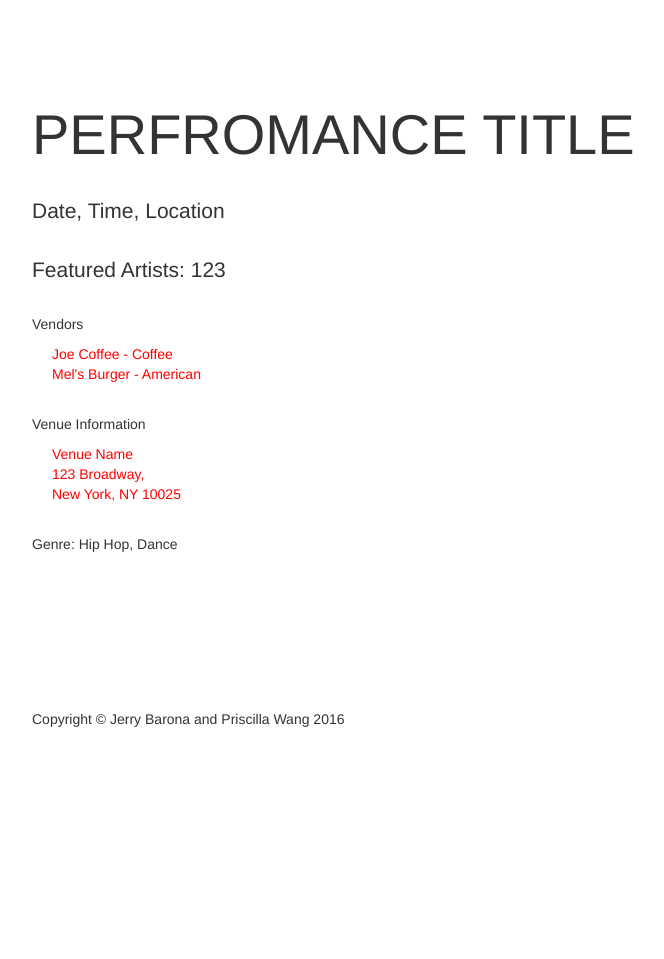
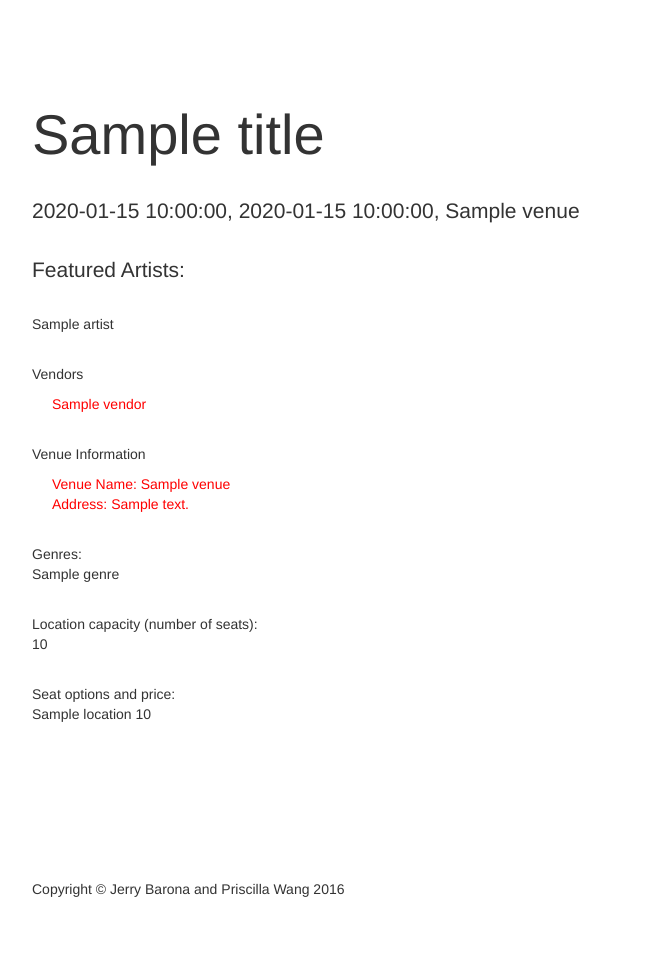
Before and after one commit to pyw2102/database-project, a Flask app: template webserver/templates/event.html in a window 1280 px wide. Shown: the part 51-1010 px from the top of the page, without its empty margins (38-702 px from the left). Before the commit the page ends 778 px from the top, so only its background shows below. Run offline with Flask 2, Linux system fonts and the light colour scheme; the template is opened without the code that fills it: most values are stand-ins (such as "Sample title", 1, 10 or a date in 2020); parts of the project's set-up code (start-up, migrations or seed data) failed here and were passed over; some libraries are stand-ins or nearby versions.

Commit message:
Each query result is now a link to an event page

```diff
--- a/webserver/server.py
+++ b/webserver/server.py
@@ -18,7 +18,8 @@ Read about it online.
 import os
 from sqlalchemy import *
 from sqlalchemy.pool import NullPool
-from flask import Flask, request, render_template, g, redirect, Response
+from flask import Flask, request, render_template, g, redirect, Response, url_for
+from datetime import datetime
 
 tmpl_dir = os.path.join(os.path.dirname(os.path.abspath(__file__)), 'templates')
 app = Flask(__name__, template_folder=tmpl_dir)
@@ -44,7 +45,7 @@ engine = create_engine(DATABASEURI)
 #
 # The following sqlite3 commands may be useful:
 #
-#     .tables               -- will list the tables in the database
+#     tables               -- will list the tables in the database
 #     .schema <tablename>   -- print CREATE TABLE statement for table
 #
 
@@ -157,23 +158,65 @@ def index():
 # notice that the functio name is event() rather than index()
 # the functions for each app.route needs to have different names
 #
-@app.route('/event')
-def event():
-  return render_template("event.html")
+@app.route('/anotherfile')
+def anotherfile():
+  return render_template("anotherfile.html")
 
 @app.route('/<showid>')
-def showinfo(showid):
+def event(showid):
+  showinfo = {}
   cmd = 'SELECT show_title FROM show_hosted_at WHERE show_id = :showid';
   c_title = g.conn.execute(text(cmd), showid=showid)
+  title = c_title.first()[0]
+  c_title.close()
 
   cmd = 'SELECT show_date FROM show_hosted_at WHERE show_id = :showid';
   c_date = g.conn.execute(text(cmd), showid=showid)
+  #dx = datetime.strptime(c_date.first()[0], '%Y-%m-%d')
+  dx = c_date.first()[0]
+  date = dx.strftime('%B %d, %Y')
+  c_date.close()
 
   cmd = 'SELECT show_time FROM show_hosted_at WHERE show_id = :showid';
   c_time = g.conn.execute(text(cmd), showid=showid)
+  time = c_time.first()[0]
+  c_time.close()
 
-  cmd = 'SELECT show_venue FROM show_hosted_at WHERE show_id = :showid';
+  cmd = 'SELECT venue_name FROM show_hosted_at WHERE show_id = :showid';
   c_venue = g.conn.execute(text(cmd), showid=showid)
+  venue = c_venue.first()[0]
+  c_venue.close()
+
+  cmd = """SELECT V.address
+           FROM show_hosted_at S, venue V
+           WHERE S.venue_name = V.venue_name
+                 AND S.show_id = :showid""";
+  c_address = g.conn.execute(text(cmd), showid=showid)
+  address = c_address.first()[0]
+  c_address.close()
+
+  cmd = """SELECT V.capacity
+           FROM show_hosted_at S, venue V
+           WHERE S.venue_name = V.venue_name
+                 AND S.show_id = :showid""";
+  c_capacity = g.conn.execute(text(cmd), showid=showid)
+  capacity = c_capacity.first()[0]
+  print capacity
+  c_capacity.close()
+
+  cmd = """
+        SELECT O.location_name, O.price
+        FROM have H, show_hosted_at S, seat_option O
+        WHERE S.venue_name = H.venue_name
+              AND H.location_name = O.location_name
+              AND H.seat_id = O.seat_id
+              AND S.show_id = :showid""";
+  c_location_price = g.conn.execute(text(cmd), showid=showid)
+  location_price = []
+  for row in c_location_price:
+    rd = {'location': row[0], 'price': row[1]}
+    location_price.append(rd)
+  c_location_price.close()
 
   cmd = """
         SELECT X.perf_title, A.artist_name
@@ -184,19 +227,42 @@ def showinfo(showid):
              artist as A
         WHERE X.artist_id = A.artist_id""";
   c_perf_artist = g.conn.execute(text(cmd), showid=showid)
+  perf_artist = []
+  for row in c_perf_artist:
+    rd = {'perf': row[0], 'artist': row[1]}
+    perf_artist.append(rd)
+  c_perf_artist.close()
 
   cmd = 'SELECT vendor_name FROM sell WHERE show_id = :showid';
   c_vendor = g.conn.execute(text(cmd), showid=showid)
+  vendor = []
+  for row in c_vendor.fetchall():
+    vendor.append(row[0])
+  c_vendor.close()
+  print vendor
 
   cmd = """
-        SELECT X.perf_title, A.artist_name
-        FROM (SELECT P.perf_title, P.artist_id
-              FROM show_hosted_at S, performance P
-              WHERE S.show_id = P.show_id
-                    AND S.show_id = :showid) AS X,
-             artist as A
-        WHERE X.artist_id = A.artist_id""";
-  c_perf_artist = g.conn.execute(text(cmd), showid=showid)
+        SELECT DISTINCT M.genre_type
+        FROM performance P, performs_music_of M
+        WHERE P.artist_id = M.artist_id
+              AND P.show_id = :showid""";
+  c_genre = g.conn.execute(text(cmd), showid=showid)
+  genre = []
+  for row in c_genre.fetchall():
+    genre.append(row[0])
+  c_genre.close()
+
+  return render_template('event.html',
+                          title=title,
+                          date=date,
+                          time=time,
+                          venue=venue,
+                          address=address,
+                          capacity=capacity,
+                          location_price=location_price,
+                          perf_artist=perf_artist,
+                          vendor=vendor,
+                          genre=genre)
 
 # Example of adding new data to the database
 @app.route('/add', methods=['POST'])
@@ -209,7 +275,7 @@ def add():
 
 @app.route('/', methods=["post", "get"])
 def display_name():
-  name = request.form['a_name']
+  name = request.form['a_name'].lower()
   begin_date_time = request.form['begin_date_time']
   end_date_time = request.form['end_date_time']
   print name
@@ -280,9 +346,9 @@ def display_name():
 
   cursor = g.conn.execute(text(cmd), n2=n1, d1=begin_date_time, d2=end_date_time)
   query_names = []
-  for result in cursor:
-    # print result
-    query_names.append(result)  # can also be accessed using result[0]
+  for row in cursor:
+    rd = {'showid': row[0], 'showtitle': row[1], 'showdate': row[2]}
+    query_names.append(rd)  # can also be accessed using result[0]
   cursor.close()
   context = dict(query_data = query_names, x=begin_date_time, y=end_date_time)
   return render_template("index.html", **context)
--- a/webserver/templates/event.html
+++ b/webserver/templates/event.html
@@ -61,23 +61,39 @@
         <div class="container">
             <div class="row">
                 <div class="col-lg-12">
-                    <h1 class="section-heading">PERFROMANCE TITLE</h1>
-                    <p class="lead section-lead">Date, Time, Location</p>
-                    <p class="lead section-lead">Featured Artists: 123</p>
+                    <h1 class="section-heading">{{title}}</h1>
+                    <p class="lead section-lead">{{date}}, {{time}}, {{venue}}</p>
+                    <p class="lead section-lead">Featured Artists:</p>
+{% for n in perf_artist %}
+{{ n.artist}}<br>
+{% endfor %}
                     <div class="section-lead">
                     	<p>Vendors</p>
                     	<p class="section-venue-info">
-                    		Joe Coffee - Coffee<br>
-                    	Mel's Burger - American</p>
+                           {% for n in vendor %}
+                             {{ n  }}<br>
+                           {% endfor %}</p>
                     </div>
                     <div class="section-lead">
                     	<p>Venue Information </p>
                     	<p class="section-venue-info">
-                    		Venue Name <br>
-                    		123 Broadway, <br>
-                    		New York, NY 10025</p>
+                    		Venue Name: {{venue}} <br>
+                    		Address: {{address}} <br></p>
                     </div>
-                    <p class="section-type">Genre: Hip Hop, Dance </p>
+                    <p class="section-type">Genres:<br>
+{% for n in genre %}
+{{ n  }}<br>
+{% endfor %}
+</p>
+                    <p class="section-type">Location capacity (number of seats):<br>
+{{capacity}}<br>
+</p>
+                    <p class="section-type">Seat options and price:<br>
+{% for n in location_price %}
+{{n.location}}              {{n.price}}<br>
+{% endfor %}
+
+</p>
                 </div>
             </div>
         </div>
```
Also changed, not shown: webserver/templates/index.html (+5 -5 lines).
